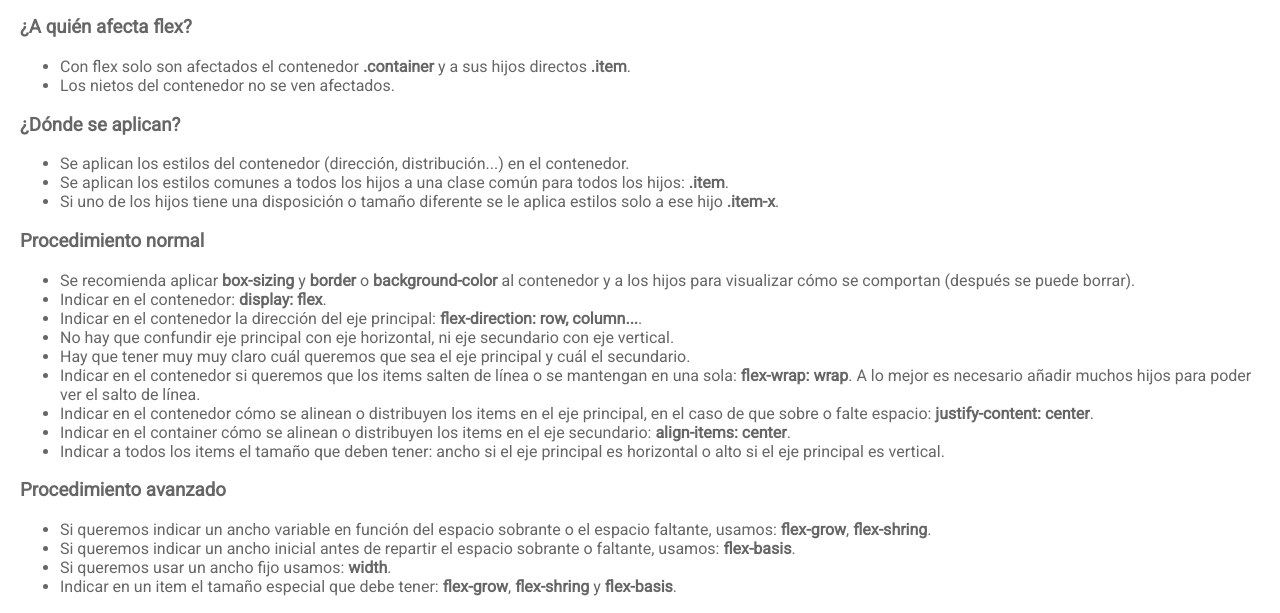
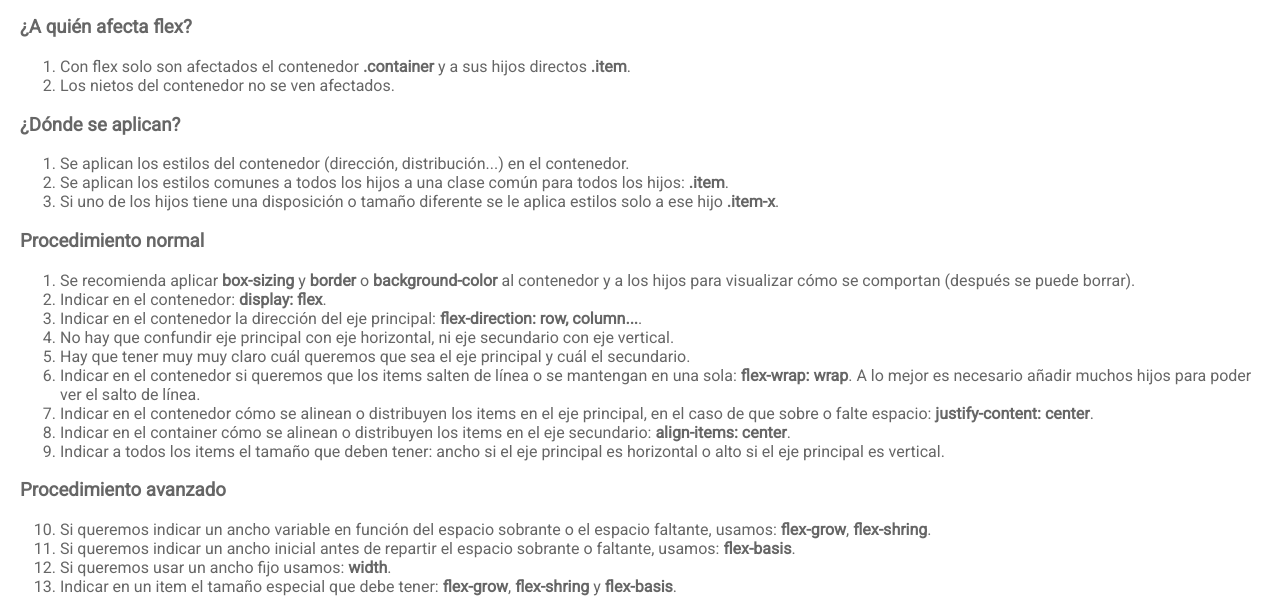
Before and after one commit to MargaritaBerjon/ejercicios-en-clase-i, a plain HTML site: page module-1/lesson-4/morning/index.html in a window 1280 px wide. Shown: the part 252-865 px from the top of the page. Drawn offline with Linux system fonts and the light colour scheme.

Commit message:
Added m1-l4 example

```diff
--- a/module-1/lesson-4/morning/index.html
+++ b/module-1/lesson-4/morning/index.html
@@ -25,18 +25,18 @@
 
     <h3>¿A quién afecta flex?</h3>
 
-    <ul>
+    <ol>
       <li>
         Con flex solo son afectados el contenedor <strong>.container</strong> y a sus hijos directos <strong>.item</strong>.
       </li>
       <li>
         Los nietos del contenedor no se ven afectados.
       </li>
-    </ul>
+    </ol>
 
     <h3>¿Dónde se aplican?</h3>
 
-    <ul>
+    <ol>
       <li>
         Se aplican los estilos del contenedor (dirección, distribución...) en el contenedor.
       </li>
@@ -46,11 +46,11 @@
       <li>
         Si uno de los hijos tiene una disposición o tamaño diferente se le aplica estilos solo a ese hijo <strong>.item-x</strong>.
       </li>
-    </ul>
+    </ol>
 
     <h3>Procedimiento normal</h3>
 
-    <ul>
+    <ol>
       <li>
         Se recomienda aplicar <strong>box-sizing</strong> y <strong>border</strong> o <strong>background-color</strong> al contenedor y a los hijos para visualizar cómo se comportan (después se puede borrar).
       </li>
@@ -78,11 +78,11 @@
       <li>
         Indicar a todos los items el tamaño que deben tener: ancho si el eje principal es horizontal o alto si el eje principal es vertical.
       </li>
-    </ul>
+    </ol>
 
     <h3>Procedimiento avanzado</h3>
 
-    <ul>
+    <ol start="10">
       <li>
         Si queremos indicar un ancho variable en función del espacio sobrante o el espacio faltante, usamos: <strong>flex-grow</strong>, <strong>flex-shring</strong>.
       </li>
@@ -95,7 +95,7 @@
       <li>
         Indicar en un item el tamaño especial que debe tener: <strong>flex-grow</strong>, <strong>flex-shring</strong> y <strong>flex-basis</strong>.
       </li>
-    </ul>
+    </ol start="10">
 
   </body>
 
```
Also changed, not shown: module-1/lesson-4/morning/README.md (deleted).
